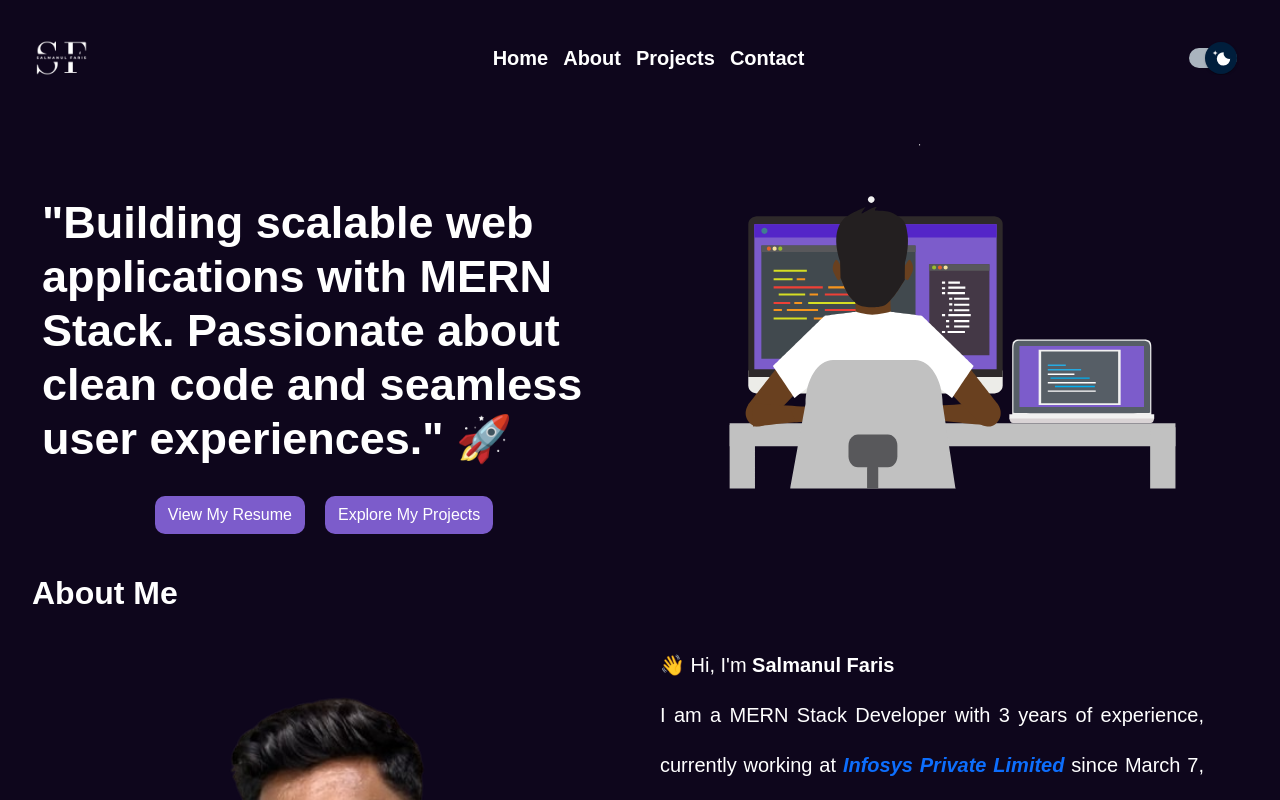
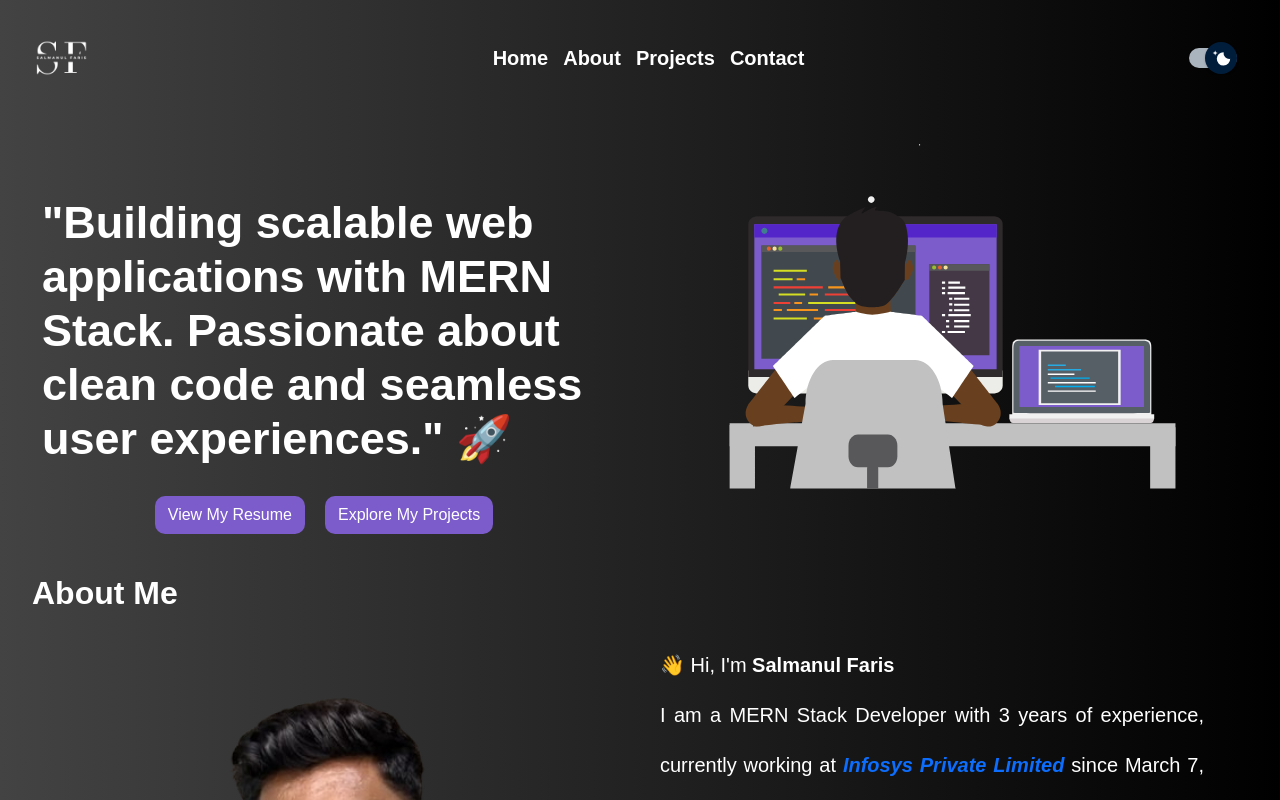
Before and after one commit to salman221b/personal-app, a React (Create React App) app in the folder personal-app/: page / in a window 1280 px wide. Shown: the top 800 px of the page. Built offline with nearby package versions, Linux system fonts and the light colour scheme.

Commit message:
bg changes

```diff
--- a/personal-app/src/App.css
+++ b/personal-app/src/App.css
@@ -70,7 +70,7 @@
   .links {
     display: none;
     flex-direction: column;
-    background-color: #0E061C;
+    background-image: linear-gradient(to right, #434343 0%, black 100%);
     position: absolute;
     top: 80px;
     left: 0;
--- a/personal-app/src/index.css
+++ b/personal-app/src/index.css
@@ -1,7 +1,7 @@
 
 /* Light Mode */
 .light {
-  background-color: #b7a2ed;
+background-image: linear-gradient(-225deg, #B6CEE8 0%, #F578DC 100%);
   color: #000000;
   margin: 0;
   padding: 0;
@@ -11,7 +11,7 @@
 
   }
   .links {
-    background-color: #b7a2ed;
+background-image: linear-gradient(-225deg, #B6CEE8 0%, #ead8eb 100%);
   }
   .btn {
     color: #000000;
@@ -24,7 +24,7 @@
 
 /* Dark Mode */
 .dark {
-  background-color: #0E061C;
+background-image: linear-gradient(to right, #434343 0%, black 100%);
   color: #ffffff;
   margin: 0;
   padding: 0;
```
